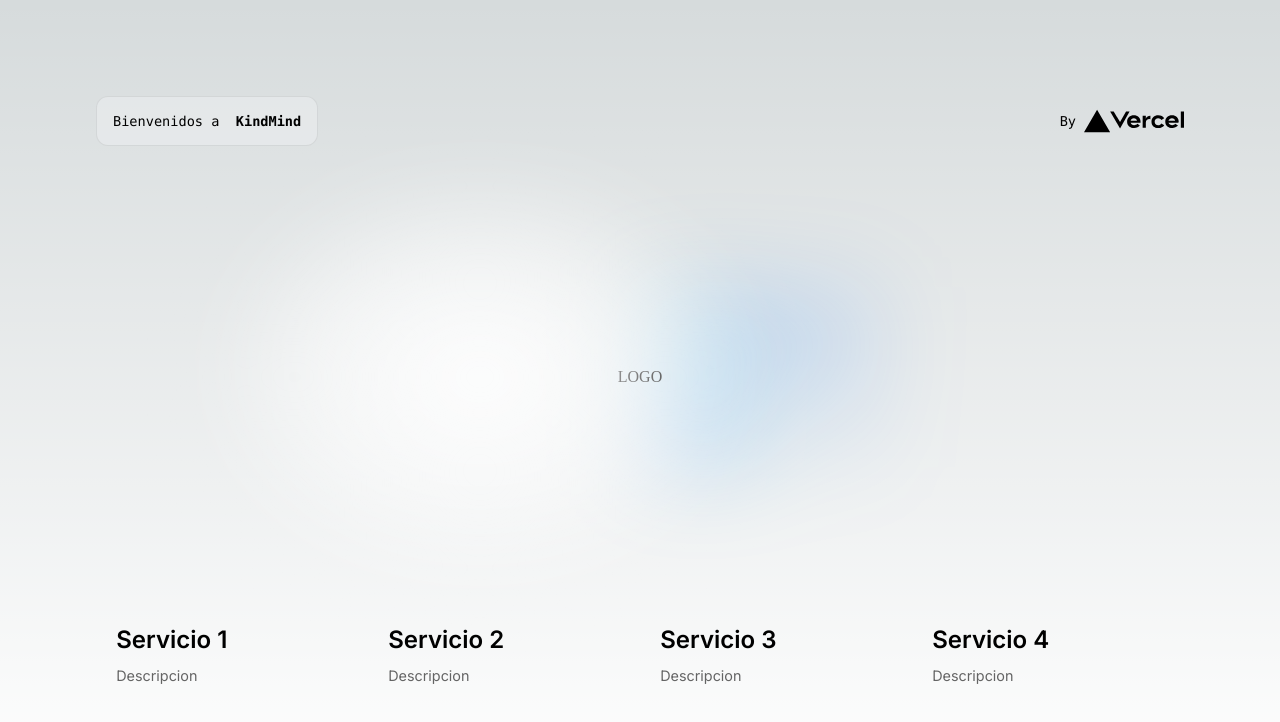
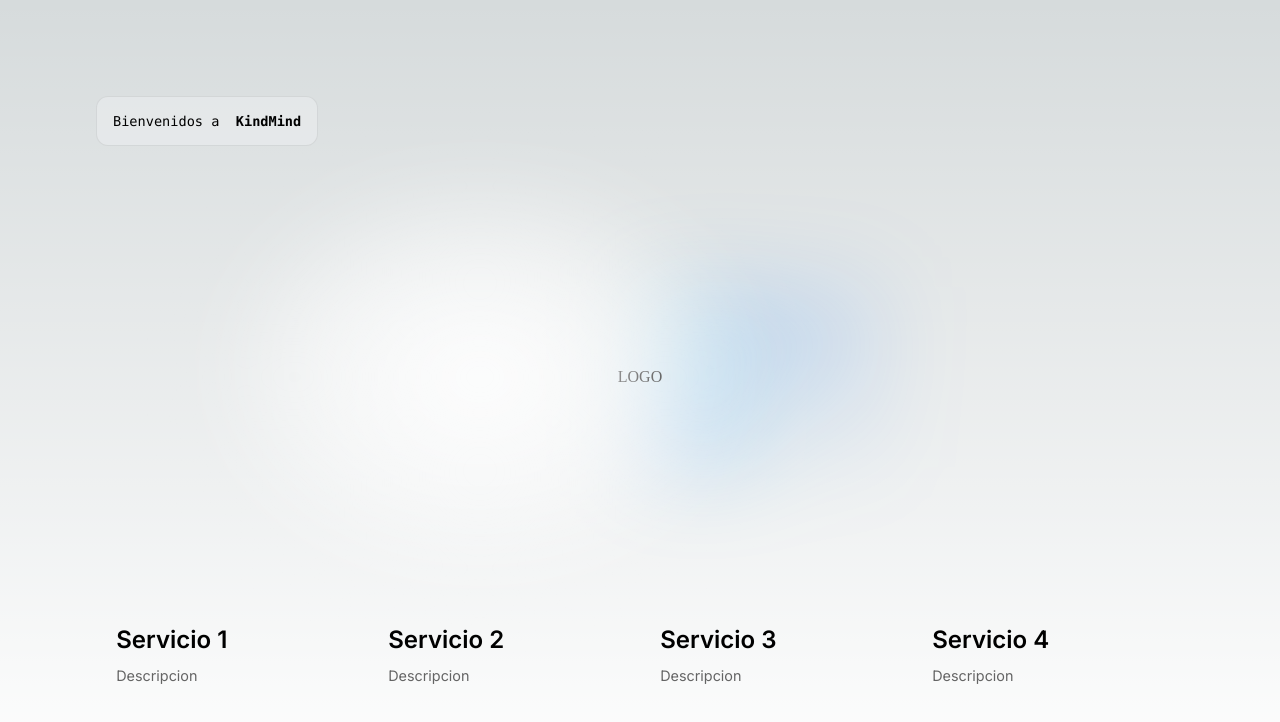
Before and after one commit to joseherrera7/startup-landing, a Next.js app: page / in a window 1280 px wide. Shown: the top 722 px of the page. Built offline with nearby package versions, Linux system fonts and the light colour scheme.

Commit message:
Update index.tsx

```diff
--- a/src/pages/index.tsx
+++ b/src/pages/index.tsx
@@ -20,23 +20,7 @@ export default function Home() {
             Bienvenidos a &nbsp;
             <code className={styles.code}>KindMind</code>
           </p>
-          <div>
-            <a
-              href="https://vercel.com?utm_source=create-next-app&utm_medium=default-template&utm_campaign=create-next-app"
-              target="_blank"
-              rel="noopener noreferrer"
-            >
-              By{' '}
-              <Image
-                src="/vercel.svg"
-                alt="Vercel Logo"
-                className={styles.vercelLogo}
-                width={100}
-                height={24}
-                priority
-              />
-            </a>
-          </div>
+
         </div>
 
         <div className={styles.center}>
```
